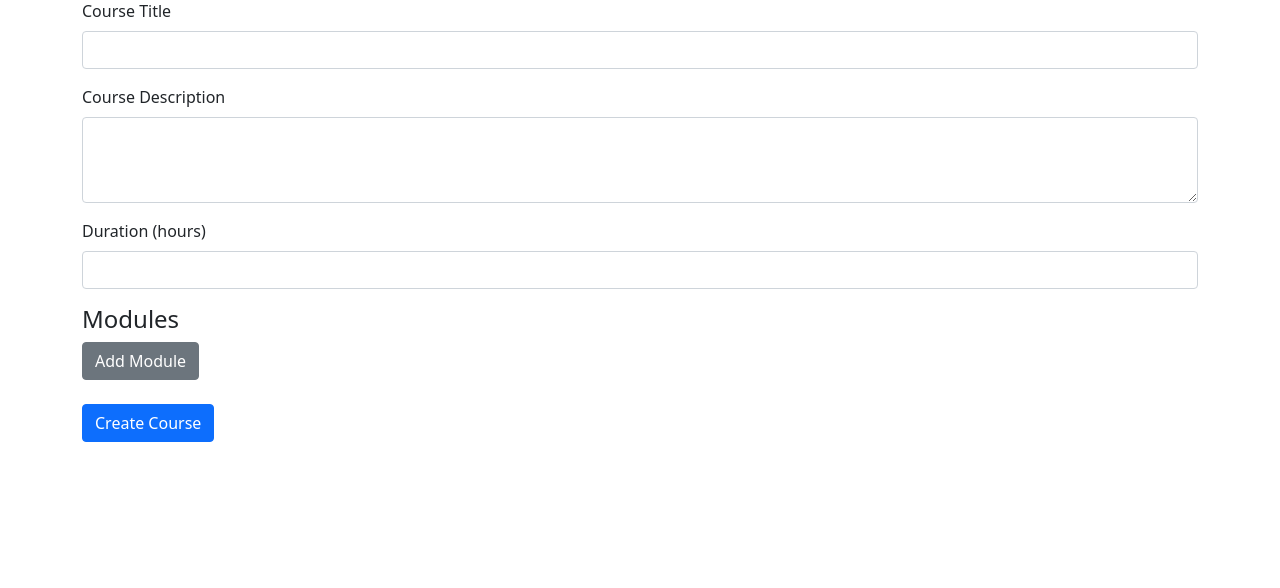
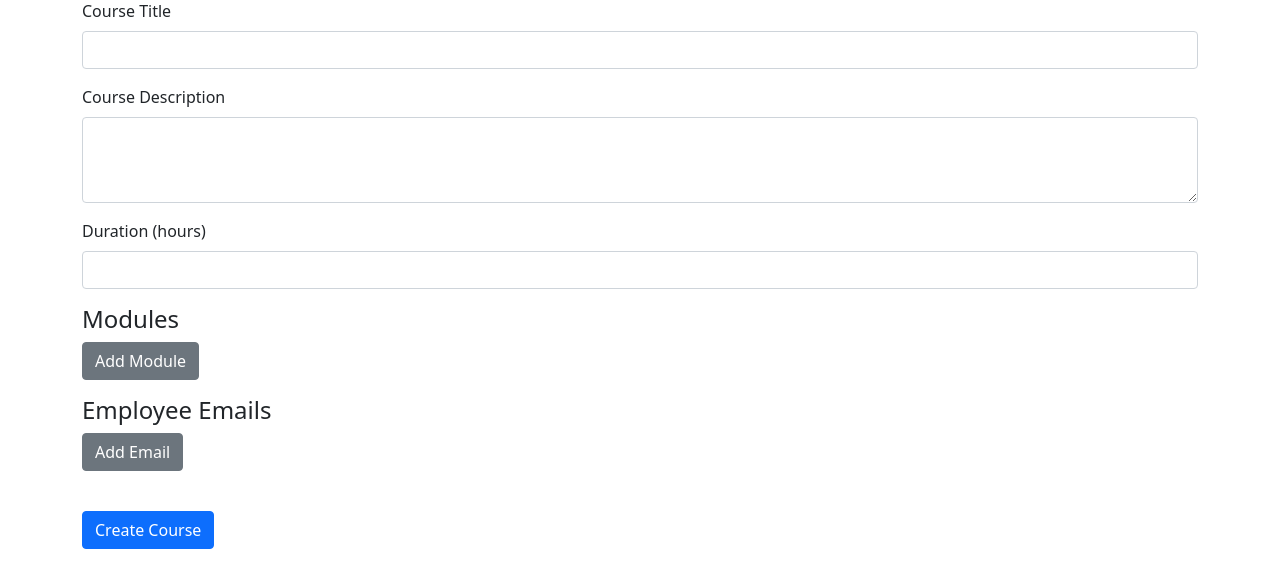
Before and after one commit to samarpitadas/Learning-And-Developmen-App, a Django app: template authenticate/templates/authenticate/create_course.html in a window 1280 px wide. Shown: the part 95-683 px from the top of the page. Run offline with Django 5.2, Linux system fonts and the light colour scheme; the template is opened without the code that fills it, so the values that code supplies are empty.

Commit message:
assign courses to employees

```diff
--- a/authenticate/templates/authenticate/create_course.html
+++ b/authenticate/templates/authenticate/create_course.html
@@ -1,9 +1,11 @@
 <!DOCTYPE html>
 <html>
+
 <head>
     <title>Create Course</title>
     <link href="https://cdn.jsdelivr.net/npm/bootstrap@5.1.3/dist/css/bootstrap.min.css" rel="stylesheet">
 </head>
+
 <body>
     <div class="container mt-5">
         <h2>Create New Course</h2>
@@ -22,13 +24,21 @@
                 <input type="number" class="form-control" name="duration">
             </div>
 
-            <!-- Modules Section -->
+
             <div id="modules-container">
                 <h4>Modules</h4>
             </div>
 
-            <!-- Button to Add New Module -->
-            <button type="button" id="add-module-btn" class="btn btn-secondary">Add Module</button>
+
+            <button type="button" id="add-module-btn" class="btn btn-secondary mb-3">Add Module</button>
+
+
+            <div id="emails-container">
+                <h4>Employee Emails</h4>
+            </div>
+
+
+            <button type="button" id="add-email-btn" class="btn btn-secondary mb-3">Add Email</button>
 
             <br><br>
             <button type="submit" class="btn btn-primary">Create Course</button>
@@ -36,12 +46,11 @@
     </div>
 
     <script>
-        document.getElementById('add-module-btn').addEventListener('click', function() {
-            // Create new module section
+
+        document.getElementById('add-module-btn').addEventListener('click', function () {
             const newModuleDiv = document.createElement('div');
             newModuleDiv.classList.add('module');
 
-            // Module Heading
             const headingLabel = document.createElement('label');
             headingLabel.classList.add('form-label');
             headingLabel.textContent = 'Module Heading';
@@ -51,7 +60,6 @@
             headingInput.name = 'module_heading[]';
             headingInput.required = true;
 
-            // Module Description
             const descriptionLabel = document.createElement('label');
             descriptionLabel.classList.add('form-label');
             descriptionLabel.textContent = 'Module Description';
@@ -61,15 +69,34 @@
             descriptionTextarea.rows = 3;
             descriptionTextarea.required = true;
 
-            // Append new fields to the new module div
             newModuleDiv.appendChild(headingLabel);
             newModuleDiv.appendChild(headingInput);
             newModuleDiv.appendChild(descriptionLabel);
             newModuleDiv.appendChild(descriptionTextarea);
 
-            // Append the new module div to the modules container
             document.getElementById('modules-container').appendChild(newModuleDiv);
+        });
+
+
+        document.getElementById('add-email-btn').addEventListener('click', function () {
+            const newEmailDiv = document.createElement('div');
+            newEmailDiv.classList.add('email');
+
+            const emailLabel = document.createElement('label');
+            emailLabel.classList.add('form-label');
+            emailLabel.textContent = 'Employee Email';
+            const emailInput = document.createElement('input');
+            emailInput.type = 'email';
+            emailInput.classList.add('form-control');
+            emailInput.name = 'employee_emails[]';
+            emailInput.required = true;
+
+            newEmailDiv.appendChild(emailLabel);
+            newEmailDiv.appendChild(emailInput);
+
+            document.getElementById('emails-container').appendChild(newEmailDiv);
         });
     </script>
 </body>
+
 </html>
```
Also changed, not shown: authenticate/models.py (+7 -0 lines), authenticate/views.py (+19 -6 lines), authenticate/migrations/0007_employeeemail.py (added), db.sqlite3.
